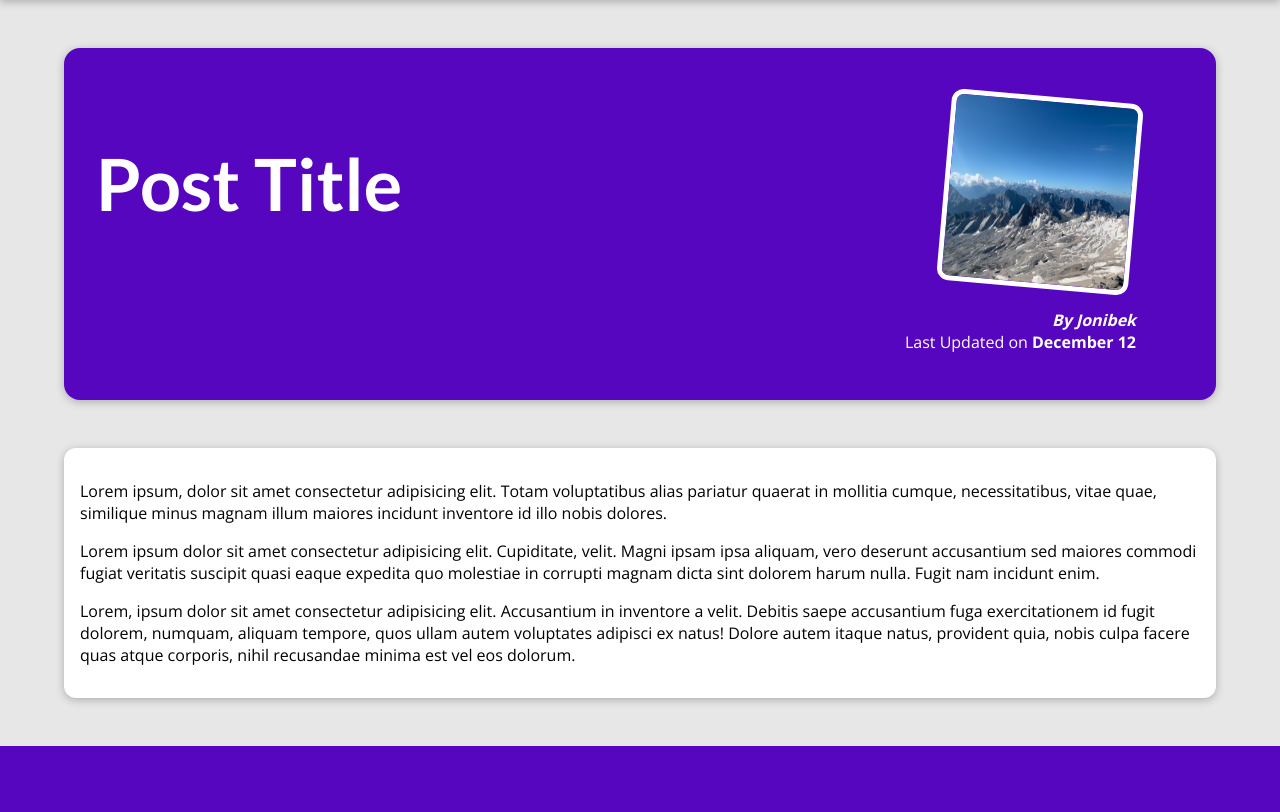
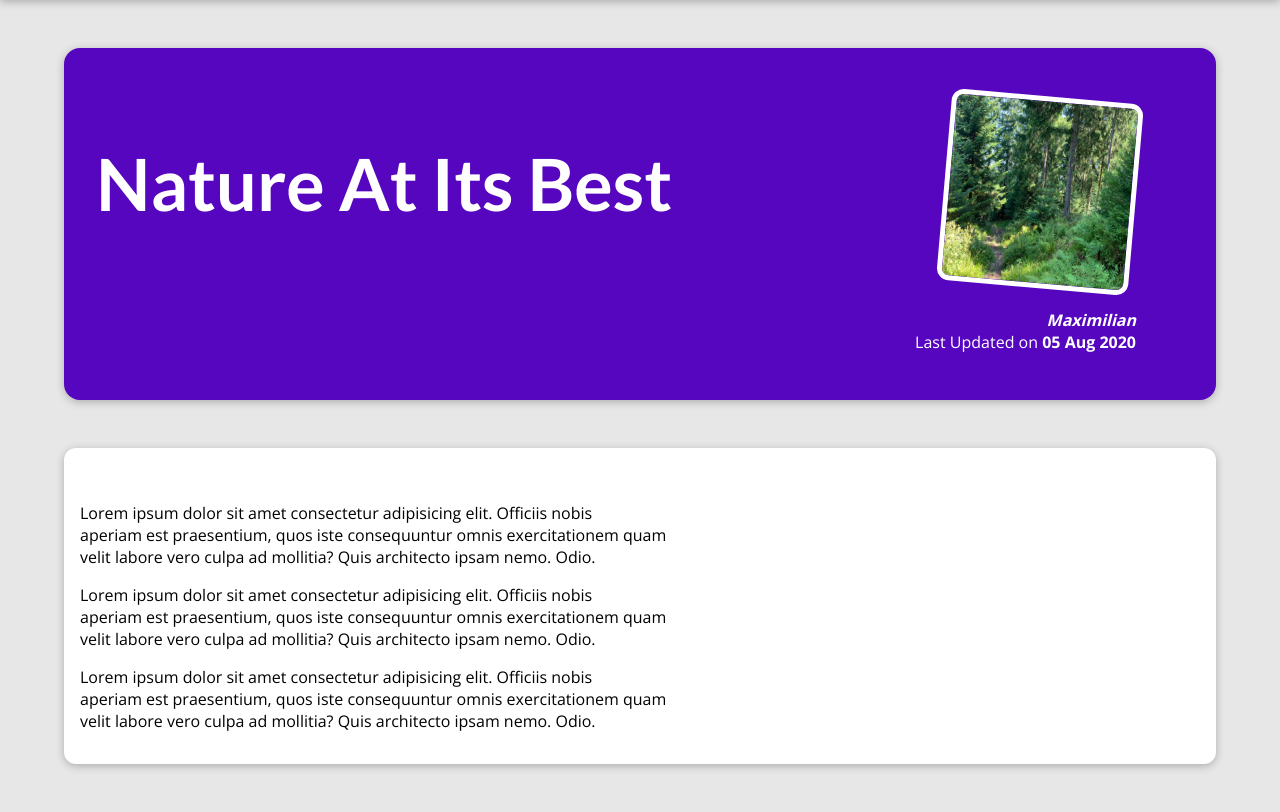
Before and after one commit to jony-sayfullaev/blog-django_project, a Django app: page /posts/into-the-woods in a window 1280 px wide. Shown: the part 80-892 px from the top of the page. Before the commit the page ends 826 px from the top, so only its background shows below. Run offline with Django 4.2, Linux system fonts and the light colour scheme.

Commit message:
special template features & syntax and 404 page

```diff
--- a/blog/templates/blog/all-posts.html
+++ b/blog/templates/blog/all-posts.html
@@ -11,11 +11,9 @@
 <section id="all-posts">
     <h2>My Collected Posts</h2>
     <ul>
+        {% for post in all_posts %}
         {% include 'blog/includes/post.html' %}
-        {% include 'blog/includes/post.html' %}
-        {% include 'blog/includes/post.html' %}
-        {% include 'blog/includes/post.html' %}
-        {% include 'blog/includes/post.html' %}
+        {% endfor %}
     </ul>
 </section>
 
--- a/blog/templates/blog/index.html
+++ b/blog/templates/blog/index.html
@@ -14,7 +14,7 @@
   <section id="welcome">
     <header>
         <img src="{% static 'blog/images/jony.jpg' %}" alt="Jonibek - The Author Of This Blog">
-        <h2>JONIBEK'S BLOG</h2>
+        <h2>JONIBEK' BLOG</h2>
     </header>
     <p>Hey, I am Jonibek and I love to blog about tech and the world!</p>
   </section>
@@ -22,7 +22,9 @@
   <section id="latest-posts">
     <h2>My Latest Thoughts</h2>
     <ul>
+        {% for post in posts %}
         {% include 'blog/includes/post.html' %}
+        {% endfor %}
     </ul>
   </section>
 
--- a/blog/templates/blog/post-detail.html
+++ b/blog/templates/blog/post-detail.html
@@ -1,7 +1,7 @@
 {% extends 'base.html' %}
 {% load static %}
 
-{% block title %}This Post Title{% endblock title %}
+{% block title %}{{post.title}}{% endblock title %}
 
 {% block css_files %}
     <link rel="stylesheet" href="{% static 'blog/post-detail.css' %}">
@@ -10,26 +10,18 @@
 
 {% block content %}
     <section id="summary">
-        <h2>Post Title</h2>
+        <h2>{{post.title}}</h2>
         <article>
-            <img src="{% static 'blog/images/mountains.jpg' %}" alt="Post Title">
-            <address>By Jonibek</address>
+            <img src="{% static 'blog/images/'|add:post.image %}" alt="Post Title">
+            <address>{{post.author}}</address>
             <div>
-                Last Updated on <time>December 12</time>
+                Last Updated on <time>{{post.date|date:"d M Y"}}</time>
             </div>
         </article>
     </section>
 
     <main>
-        <p>
-            Lorem ipsum, dolor sit amet consectetur adipisicing elit. Totam voluptatibus alias pariatur quaerat in mollitia cumque, necessitatibus, vitae quae, similique minus magnam illum maiores incidunt inventore id illo nobis dolores.
-        </p>
-        <p>
-            Lorem ipsum dolor sit amet consectetur adipisicing elit. Cupiditate, velit. Magni ipsam ipsa aliquam, vero deserunt accusantium sed maiores commodi fugiat veritatis suscipit quasi eaque expedita quo molestiae in corrupti magnam dicta sint dolorem harum nulla. Fugit nam incidunt enim.
-        </p>
-        <p>
-            Lorem, ipsum dolor sit amet consectetur adipisicing elit. Accusantium in inventore a velit. Debitis saepe accusantium fuga exercitationem id fugit dolorem, numquam, aliquam tempore, quos ullam autem voluptates adipisci ex natus! Dolore autem itaque natus, provident quia, nobis culpa facere quas atque corporis, nihil recusandae minima est vel eos dolorum.
-        </p>
+        {{post.content|linebreaks}}
     </main>
 
 {% endblock content %}
--- a/blog/views.py
+++ b/blog/views.py
@@ -1,15 +1,92 @@
+from datetime import date
 from django.shortcuts import render
+# Create your views here.
+all_posts = [
+    {
+        "slug": "hike-in-the-mountains",
+        "image": "mountains.jpg",
+        "author": "Maximilian",
+        "date": date(2021, 7, 21),
+        "title": "Mountain Hiking",
+        "excerpt": "There's nothing like the views you get when hiking in the mountains! And I wasn't even prepared for what happened whilst I was enjoying the view!",
+        "content": """
+          Lorem ipsum dolor sit amet consectetur adipisicing elit. Officiis nobis
+          aperiam est praesentium, quos iste consequuntur omnis exercitationem quam
+          velit labore vero culpa ad mollitia? Quis architecto ipsam nemo. Odio.
 
-# Create your views here.
+          Lorem ipsum dolor sit amet consectetur adipisicing elit. Officiis nobis
+          aperiam est praesentium, quos iste consequuntur omnis exercitationem quam
+          velit labore vero culpa ad mollitia? Quis architecto ipsam nemo. Odio.
 
+          Lorem ipsum dolor sit amet consectetur adipisicing elit. Officiis nobis
+          aperiam est praesentium, quos iste consequuntur omnis exercitationem quam
+          velit labore vero culpa ad mollitia? Quis architecto ipsam nemo. Odio.
+        """
+    },
+    {
+        "slug": "programming-is-fun",
+        "image": "coding.jpg",
+        "author": "Maximilian",
+        "date": date(2022, 3, 10),
+        "title": "Programming Is Great!",
+        "excerpt": "Did you ever spend hours searching that one error in your code? Yep - that's what happened to me yesterday...",
+        "content": """
+          Lorem ipsum dolor sit amet consectetur adipisicing elit. Officiis nobis
+          aperiam est praesentium, quos iste consequuntur omnis exercitationem quam
+          velit labore vero culpa ad mollitia? Quis architecto ipsam nemo. Odio.
+
+          Lorem ipsum dolor sit amet consectetur adipisicing elit. Officiis nobis
+          aperiam est praesentium, quos iste consequuntur omnis exercitationem quam
+          velit labore vero culpa ad mollitia? Quis architecto ipsam nemo. Odio.
+
+          Lorem ipsum dolor sit amet consectetur adipisicing elit. Officiis nobis
+          aperiam est praesentium, quos iste consequuntur omnis exercitationem quam
+          velit labore vero culpa ad mollitia? Quis architecto ipsam nemo. Odio.
+        """
+    },
+    {
+        "slug": "into-the-woods",
+        "image": "woods.jpg",
+        "author": "Maximilian",
+        "date": date(2020, 8, 5),
+        "title": "Nature At Its Best",
+        "excerpt": "Nature is amazing! The amount of inspiration I get when walking in nature is incredible!",
+        "content": """
+          Lorem ipsum dolor sit amet consectetur adipisicing elit. Officiis nobis
+          aperiam est praesentium, quos iste consequuntur omnis exercitationem quam
+          velit labore vero culpa ad mollitia? Quis architecto ipsam nemo. Odio.
+
+          Lorem ipsum dolor sit amet consectetur adipisicing elit. Officiis nobis
+          aperiam est praesentium, quos iste consequuntur omnis exercitationem quam
+          velit labore vero culpa ad mollitia? Quis architecto ipsam nemo. Odio.
+
+          Lorem ipsum dolor sit amet consectetur adipisicing elit. Officiis nobis
+          aperiam est praesentium, quos iste consequuntur omnis exercitationem quam
+          velit labore vero culpa ad mollitia? Quis architecto ipsam nemo. Odio.
+        """
+    }
+]
+
+def get_date(post):
+    return post['date']
 
 def starting_page(request):
-    return render(request, "blog/index.html")
+    sorted_posts = sorted(all_posts, key=get_date)
+    latest_posts = sorted_posts[-3:]
+    return render(request, "blog/index.html",{
+        "posts": latest_posts
+    })
 
 
 def posts(request):
-    return render(request, "blog/all-posts.html")
+    return render(request, "blog/all-posts.html",{
+        "all_posts": all_posts
+    })
 
 
-def post_details(request,slug):
-    return render(request, "blog/post-detail.html")
+def post_details(request, slug):
+    identified_post = next(
+        post for post in all_posts if post['slug'] == slug)
+    return render(request, "blog/post-detail.html",{
+        "post": identified_post
+    })
```
Also changed, not shown: blog/templates/blog/includes/post.html (+4 -4 lines), templates/404.html (added, +15 -0 lines), blog/static/blog/images/coding.jpg (added).
